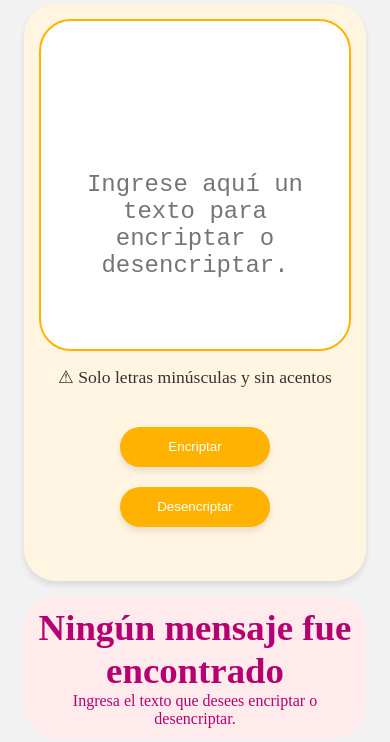
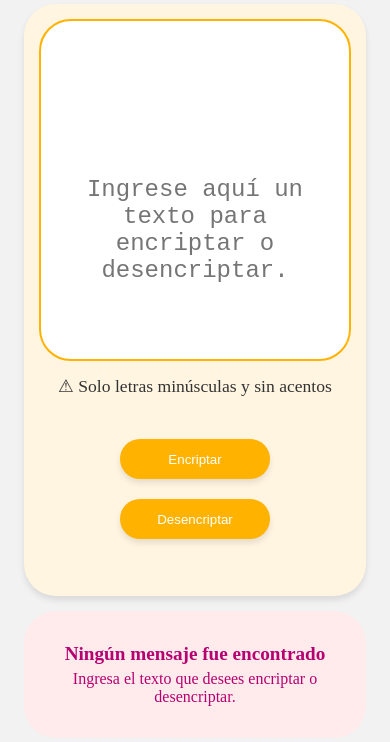
Before and after one commit to AtaraxyInDev/text-encryptor, a plain HTML site: page index.html in a window 390 px wide. Shown: the part 55-797 px from the top of the page. Drawn offline with Linux system fonts and the light colour scheme.

Commit message:
Tamaño de letra de .Img-contenedor corregido

```diff
--- a/styles.css
+++ b/styles.css
@@ -447,7 +447,7 @@ body {
     }
 
     .img-not-found-contenedor h2, p {
-        font-size: 2.3rem;
+        font-size: 1.8rem;
     }
 
     .not-found {
@@ -557,3 +557,9 @@ body {
         border-radius: 0 0 10px 10px;
     }
 }
+
+@media (max-width: 414px) {
+    .img-not-found-contenedor h2, p{
+        font-size: 1.2rem;
+    }
+}
```
